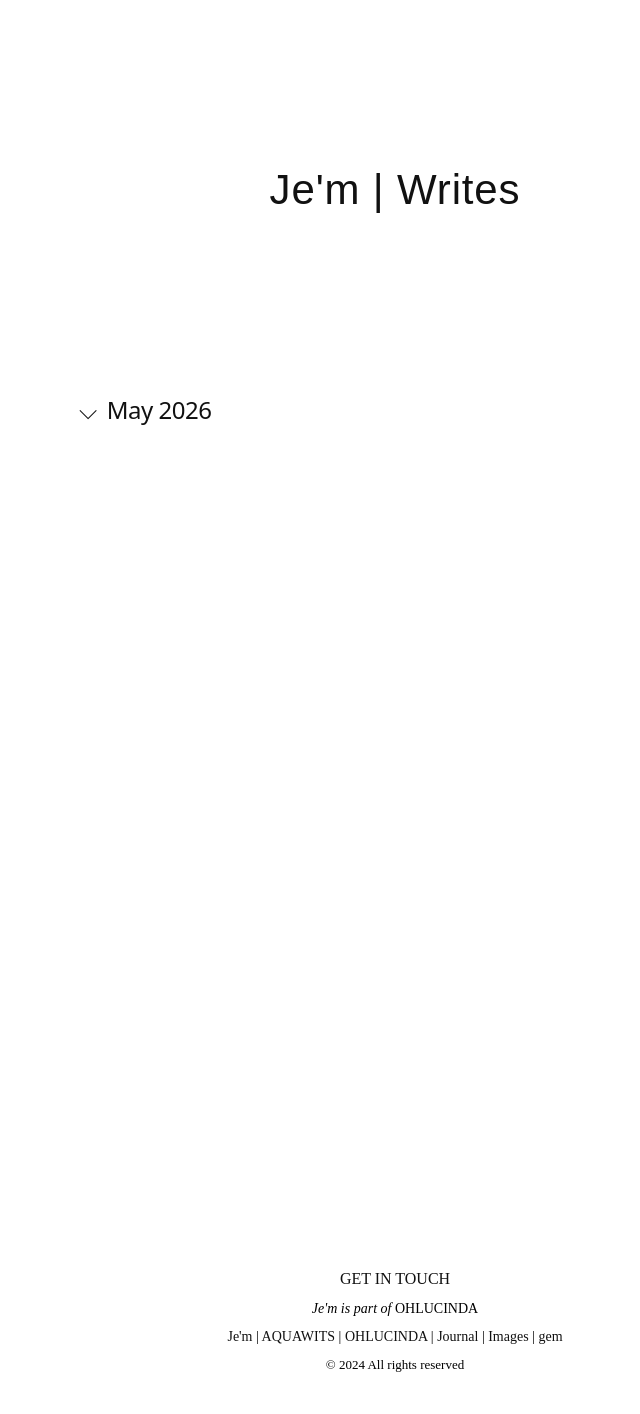
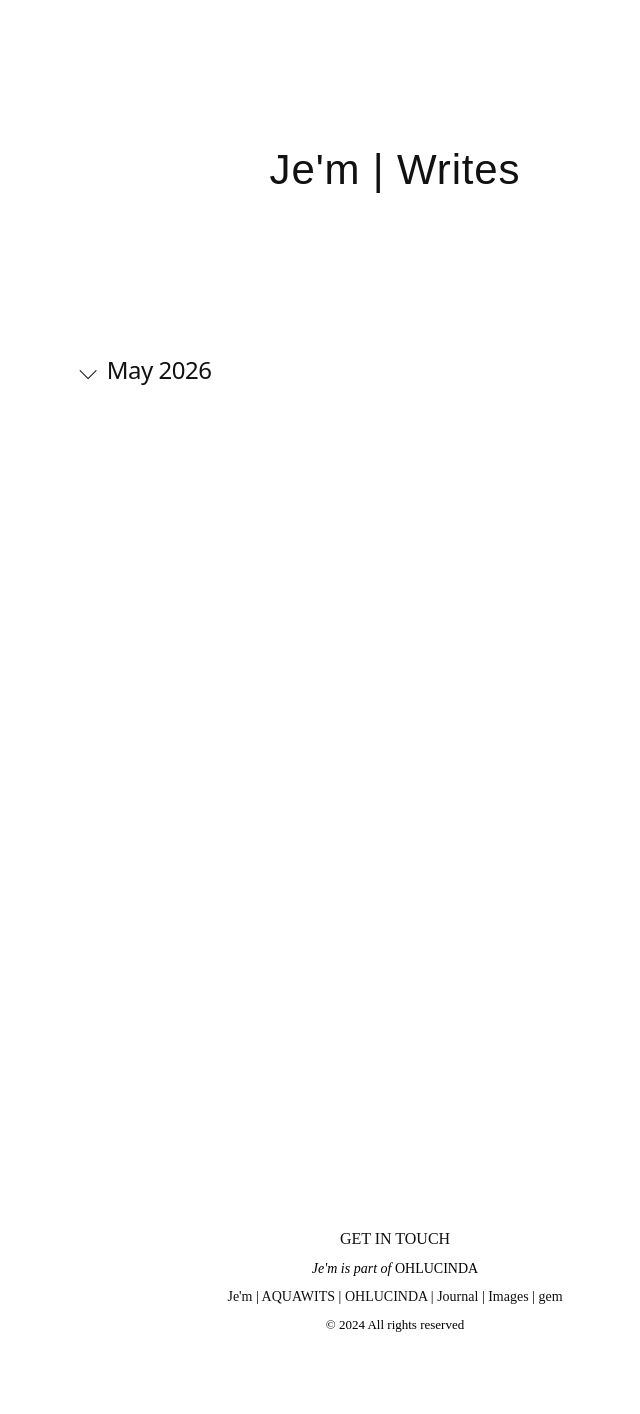
Before and after one commit to ohlucinda/ohlucinda-mobile, a Jekyll site: the page built from index.html, in a window 1280 px wide. Shown: the whole page, without its empty margins (245-885 px from the left). Built offline with Jekyll 4.4.1, drawn with Linux system fonts in a browser that asks for light colours; some web fonts are replaced; after the commit the page ends 1374 px from its top, so only the background shows below that.

Commit message:
Update style.css

```diff
--- a/assets/style.css
+++ b/assets/style.css
@@ -41,8 +41,8 @@ details {
   font-size: 42px;
   text-align: center;
 
-  margin-top: 60px;
-  margin-bottom: 140px;
+  margin-top: 40px;
+  margin-bottom: 120px;
 
   letter-spacing: 0.02em;
 }
```
